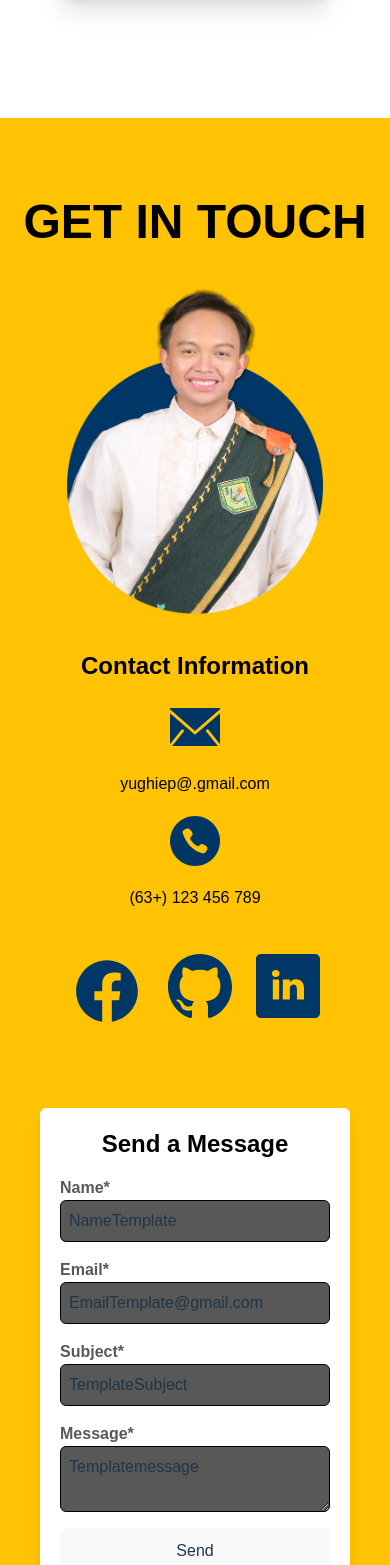
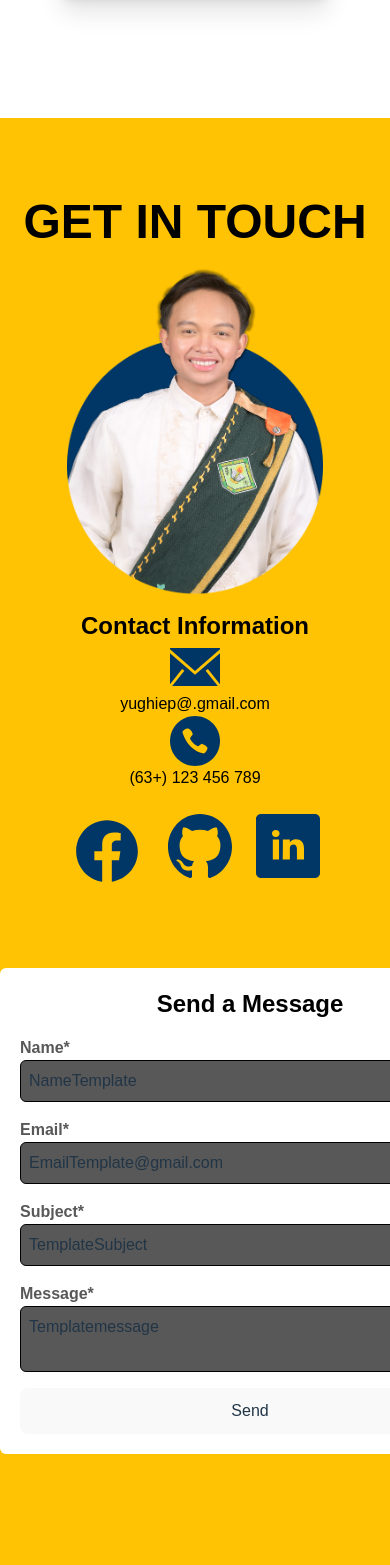
Before and after one commit to Yughie/Personal-Portfolio, a React (Vite) app in the folder portfolio-frontend/: page / in a window 390 px wide. Shown: the part 6063-7628 px from the top of the page. Built offline with nearby package versions, Linux system fonts and the light colour scheme.

Commit message:
Contact Form Update with UI

```diff
--- a/portfolio-frontend/src/components/ContactForm.jsx
+++ b/portfolio-frontend/src/components/ContactForm.jsx
@@ -36,8 +36,8 @@ export default function ContactForm() {
     }
   };
   return (
-    <section className="contact-form bg-brandyellow py-20 ">
-      <div className="flex flex-col gap-5 text-brandblack text-center ">
+    <section className="contact-form flex flex-col lg:flex-row bg-brandyellow py-20 ">
+      <div className="flex-1 flex-col gap-5 text-brandblack text-center ">
         <h2 className="font-bold text-5xl">GET IN TOUCH</h2>
         <img src={ProfileImage} alt="Contact Image" className="w-64 mx-auto" />
         <h2 className="font-bold text-2xl">Contact Information</h2>
@@ -81,10 +81,10 @@ export default function ContactForm() {
           </a>
         </div>
       </div>
-      <div className="contact my-20 mx-10   shadow-lg">
+      <div className="flex-1 justify-center contact my-20">
         <form
           onSubmit={handleSubmit}
-          className="bg-brandwhite p-5 rounded-md gap-4 flex flex-col"
+          className="bg-brandwhite min-w-[500px] max-w-[700px] max-h-[1200px] align-center  p-5 rounded-md gap-4 flex flex-col"
         >
           <h2 className="text-brandblack font-bold text-2xl">Send a Message</h2>
           <div className="flex flex-col">
@@ -157,9 +157,9 @@ export default function ContactForm() {
           </div>
 
           <button type="submit">Send</button>
+          {status && <p>{status}</p>}
         </form>
       </div>
-      {status && <p>{status}</p>}
     </section>
   );
 }
```
